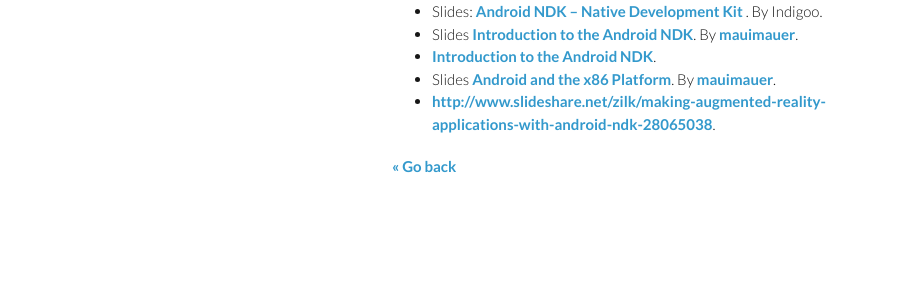
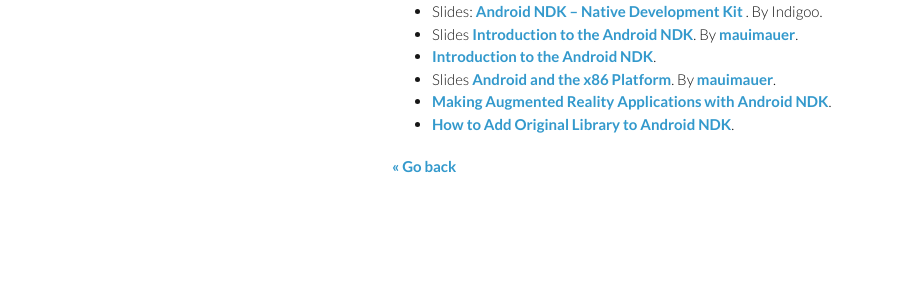
Before and after one commit to josejuansanchez/josejuansanchez.github.io, a Jekyll site: the page built from androidlab/ndk.md, in a window 1280 px wide. Shown: the part 277-562 px from the top of the page, without its empty margins (178-1087 px from the left). Built offline with Jekyll 4.4.1, drawn with Linux system fonts in a browser that asks for light colours.

Commit message:
Update ndk.md

```diff
--- a/androidlab/ndk.md
+++ b/androidlab/ndk.md
@@ -13,6 +13,7 @@
 * Slides [Introduction to the Android NDK](https://speakerdeck.com/mauimauer/introduction-to-the-android-ndk). By [mauimauer](https://speakerdeck.com/mauimauer).
 * [Introduction to the Android NDK](http://www.slideshare.net/bemyapp/introduction-to-the-ndk-code-fest).
 * Slides [Android and the x86 Platform](https://speakerdeck.com/mauimauer/android-and-the-x86-platform). By [mauimauer](https://speakerdeck.com/mauimauer).
-* [http://www.slideshare.net/zilk/making-augmented-reality-applications-with-android-ndk-28065038](Making Augmented Reality Applications with Android NDK).
+* [Making Augmented Reality Applications with Android NDK](http://www.slideshare.net/zilk/making-augmented-reality-applications-with-android-ndk-28065038).
+* [How to Add Original Library to Android NDK](http://www.slideshare.net/noritsuna/lecture03-2-web).
 
 [&laquo; Go back](./)
```
